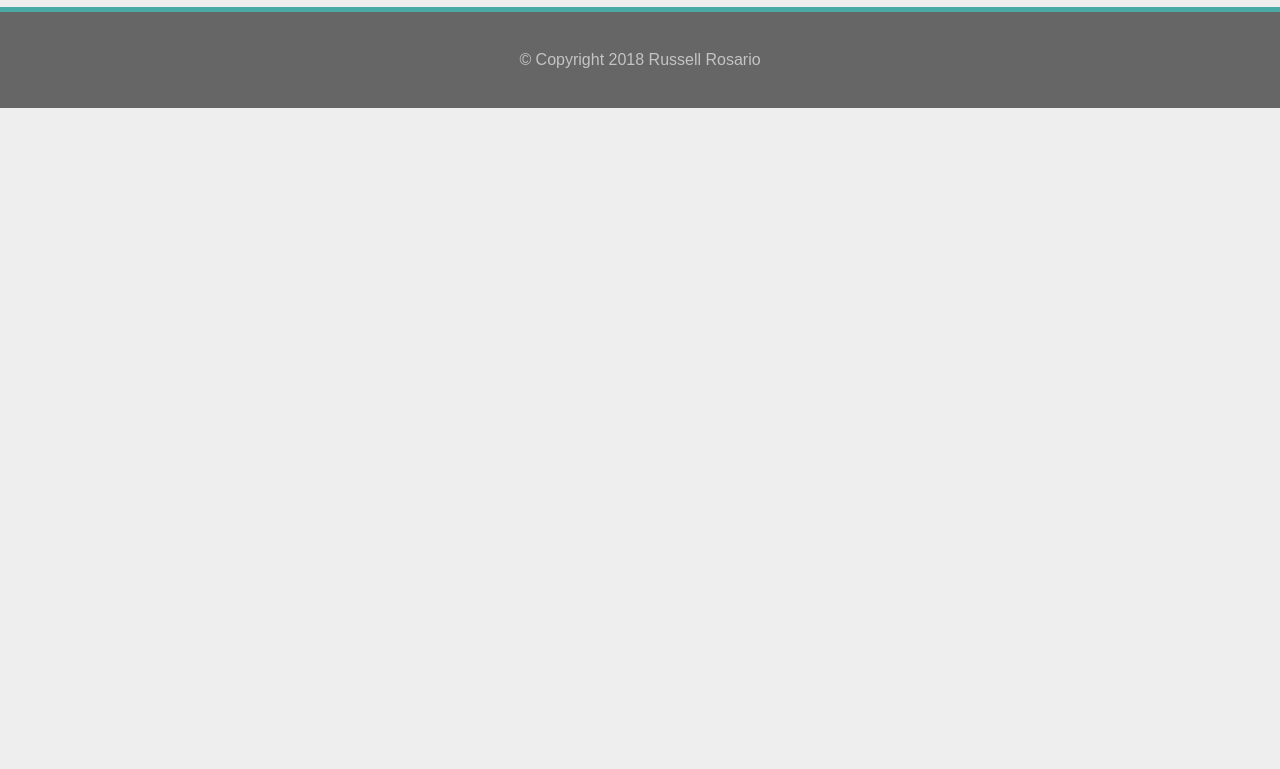
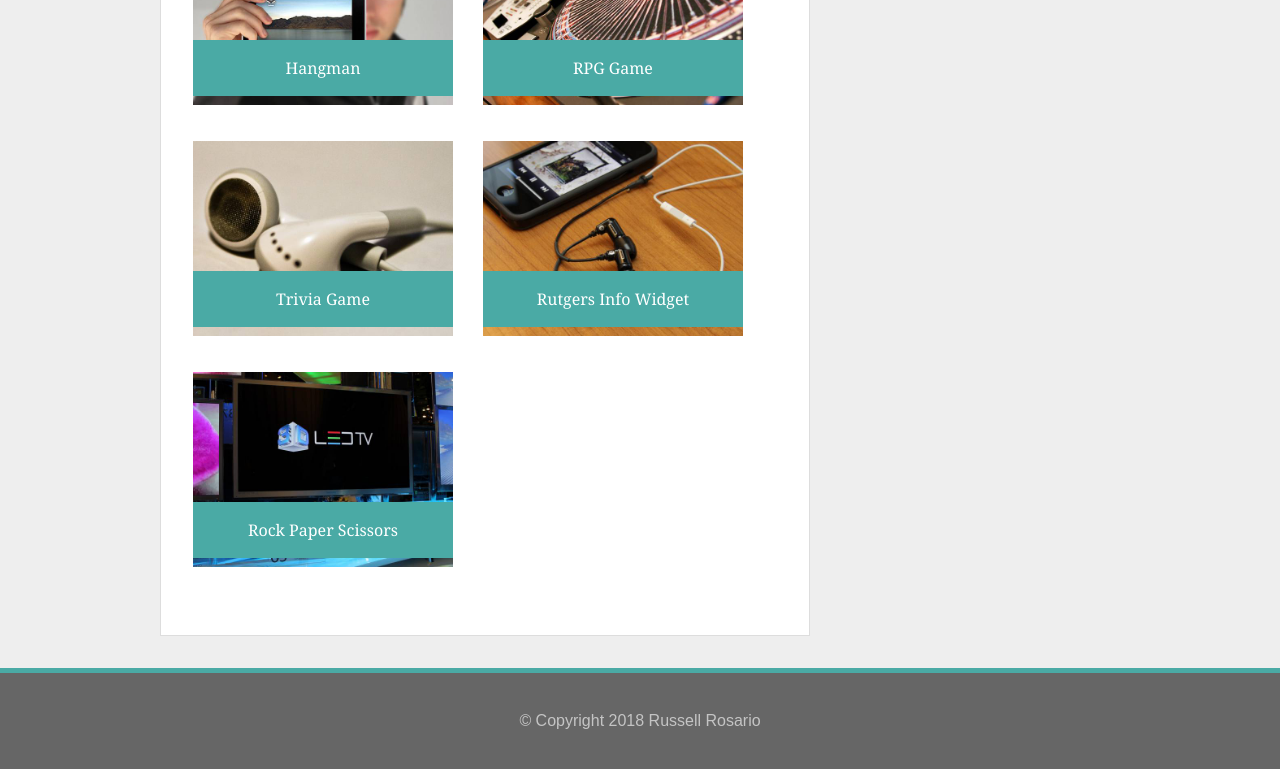
Before and after one commit to rosariorussell/Basic-Portfolio, a plain HTML site: page portfolio.html in a window 1280 px wide. Shown: the part 285-1054 px from the top of the page. Before the commit the page ends 800 px from the top, so only its background shows below. Drawn offline with Linux system fonts and the light colour scheme.

Commit message:
updated portfolio

```diff
--- a/assets/css/style.css
+++ b/assets/css/style.css
@@ -151,3 +151,26 @@ textarea {
     border: 1px solid #ccc;
     box-sizing: border-box;
 }
+
+.portfolio-image {
+    width: 100%;
+}
+
+.img-container {
+    float: left;
+    width: 260px;
+    margin-right: 30px;
+    margin-bottom: 25px;
+    overflow: auto;
+    position: relative;
+}
+
+h3 {
+    position: absolute;
+    bottom: 20px;
+    background: #4aaaa5;
+    color: white;
+    width: 260px;
+    padding: .75em 0;
+    text-align: center;
+}
--- a/portfolio.html
+++ b/portfolio.html
@@ -1,12 +1,14 @@
 <!DOCTYPE html>
 <html>
-  <head>
+
+<head>
     <meta charset="UTF-8">
     <title>Russell Rosario</title>
-  <link rel="stylesheet" href="assets/css/reset.css" type="text/css">
-  <link rel="stylesheet" href="assets/css/style.css" type="text/css">
-  </head>
-  <body>
+    <link rel="stylesheet" href="assets/css/reset.css" type="text/css">
+    <link rel="stylesheet" href="assets/css/style.css" type="text/css">
+</head>
+
+<body>
     <header class="clearfix">
         <div class="container clearfix">
             <div id="name">
@@ -14,11 +16,17 @@
             </div>
             <nav>
                 <ul>
-                    <li><a href="index.html">About</a></li>
+                    <li>
+                        <a href="index.html">About</a>
+                    </li>
                     <li>|</li>
-                    <li><a href="#">Portfolio</a></li>
+                    <li>
+                        <a href="#">Portfolio</a>
+                    </li>
                     <li>|</li>
-                    <li><a href="contact.html">Contact</a></li>
+                    <li>
+                        <a href="contact.html">Contact</a>
+                    </li>
                 </ul>
             </nav>
         </div>
@@ -28,16 +36,46 @@
         <div id="container-left">
             <h1 class="bgtext">Portfolio</h1>
             <hr>
-            <p>Coming Soon!</p>
+            <div class="img-container">
+                <img class="portfolio-image" src="assets/images/hangman.jpg">
+                <h3>Hangman</h3>
+            </div>
+            <div class="img-container">
+                <img class="portfolio-image" src="assets/images/rpg.jpg">
+                <h3>RPG Game</h3>
+
+            </div>
+            <div class="img-container">
+                <img class="portfolio-image" src="assets/images/trivia.jpg">
+                <h3>Trivia Game</h3>
+
+            </div>
+            <div class="img-container">
+                <img class="portfolio-image" src="assets/images/rutgers.jpg">
+                <h3>Rutgers Info Widget</h3>
+
+            </div>
+            <div class="img-container">
+                <img class="portfolio-image" src="assets/images/rock.jpg">
+                <h3>Rock Paper Scissors</h3>
+
+            </div>
+
 
         </div>
         <div id="container-right">
             <div id="connect">
                 <h2 class="bgtext">Connect with Me</h2>
                 <hr>
-                <a href="https://github.com/rosariorussell"><img src="assets/images/github.png" class="social-media" alt="Github"></a>
-                <a href="https://www.linkedin.com/in/rosariorussell/"><img src="assets/images/linkedin.png" class="social-media" alt="LinkedIn"></a>
-                <a href="https://stackoverflow.com/cv/rosariorussell"><img src="assets/images/stackoverflow.png" class="social-media" alt="Stack Overflow"></a>
+                <a href="https://github.com/rosariorussell">
+                    <img src="assets/images/github.png" class="social-media" alt="Github">
+                </a>
+                <a href="https://www.linkedin.com/in/rosariorussell/">
+                    <img src="assets/images/linkedin.png" class="social-media" alt="LinkedIn">
+                </a>
+                <a href="https://stackoverflow.com/cv/rosariorussell">
+                    <img src="assets/images/stackoverflow.png" class="social-media" alt="Stack Overflow">
+                </a>
             </div>
         </div>
     </div>
@@ -46,4 +84,5 @@
         <p>&copy; Copyright 2018 Russell Rosario</p>
     </footer>
 </body>
+
 </html>
```
Also changed, not shown: assets/images/hangman.jpg (added), assets/images/rock.jpg (added), assets/images/rpg.jpg (added), assets/images/rutgers.jpg (added), assets/images/trivia.jpg (added).
